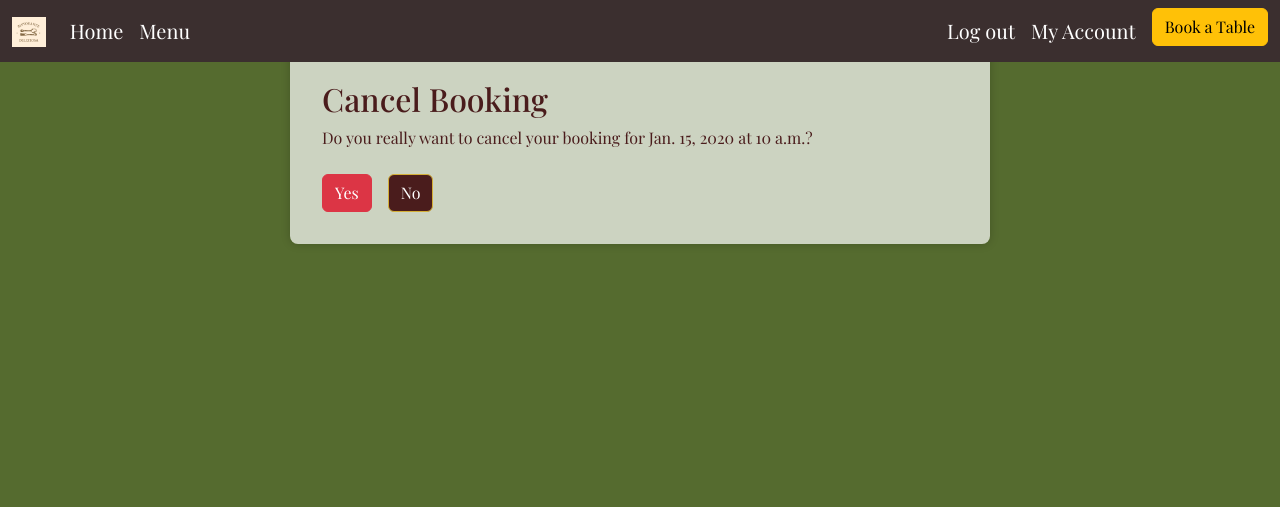
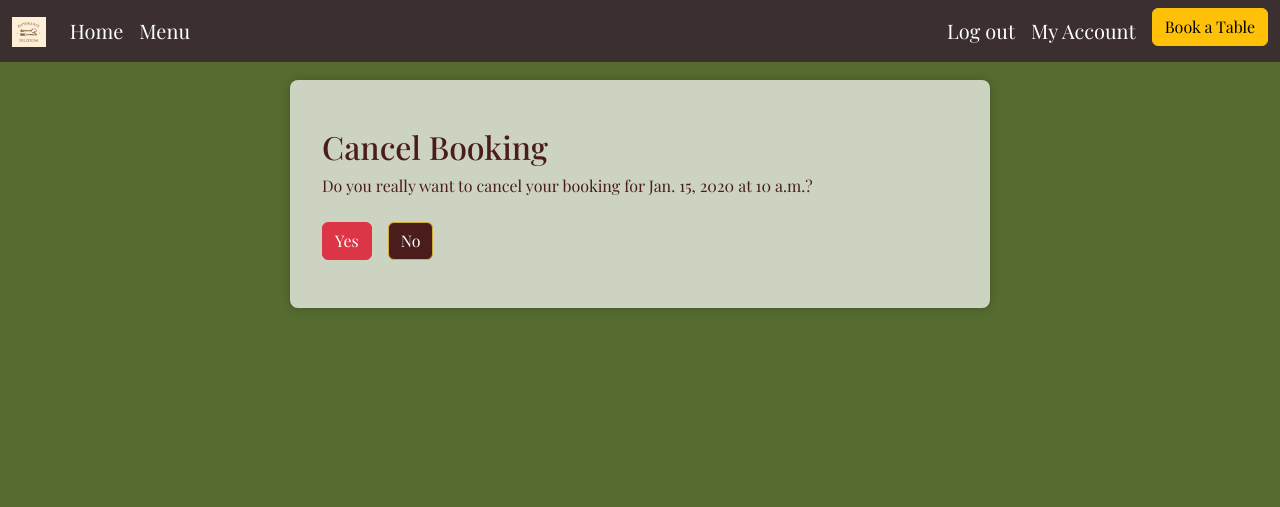
Before and after one commit to jessi25924/risto_deliz, a Django app: page /booking/1/cancel/ in a window 1280 px wide. Shown: the top 507 px of the page. Run offline with Django 4.2, Linux system fonts and the light colour scheme; a user stored in the database is signed in; tables that the repository leaves empty hold one stand-in row (values such as "Sample post"); some libraries are stand-ins or nearby versions; some web fonts are replaced.

Commit message:
adjust top margin

```diff
--- a/booking_table/templates/booking_table/cancel_success.html
+++ b/booking_table/templates/booking_table/cancel_success.html
@@ -2,7 +2,7 @@
 
 {% block title%}Booking Cancelled{% endblock %}
 {% block content %}
-  <div class="page-wrapper mt-5">
+  <div class="page-wrapper dashboard-wrapper py-5">
     <h2>Successfully Cancelled!!</h2>
     <p>Your booking for {{ booking.date}} at {{ booking.time}} is now cancelled.</p>
     <a href="{% url 'dashboard' %}" class="btn btn-primary">back to your account</a>
--- a/booking_table/templates/booking_table/confirm_cancel.html
+++ b/booking_table/templates/booking_table/confirm_cancel.html
@@ -2,7 +2,7 @@
 {% block title %}Confirm Cancellation{% endblock %}
 
   {% block content %}
-  <div class="page-wrapper mt-5">
+  <div class="page-wrapper dashboard-wrapper py-5">
     <h2>Cancel Booking</h2>
     <p>Do you really want to cancel your booking for {{ booking.date }} at {{ booking.time }}?</p>
 
```
